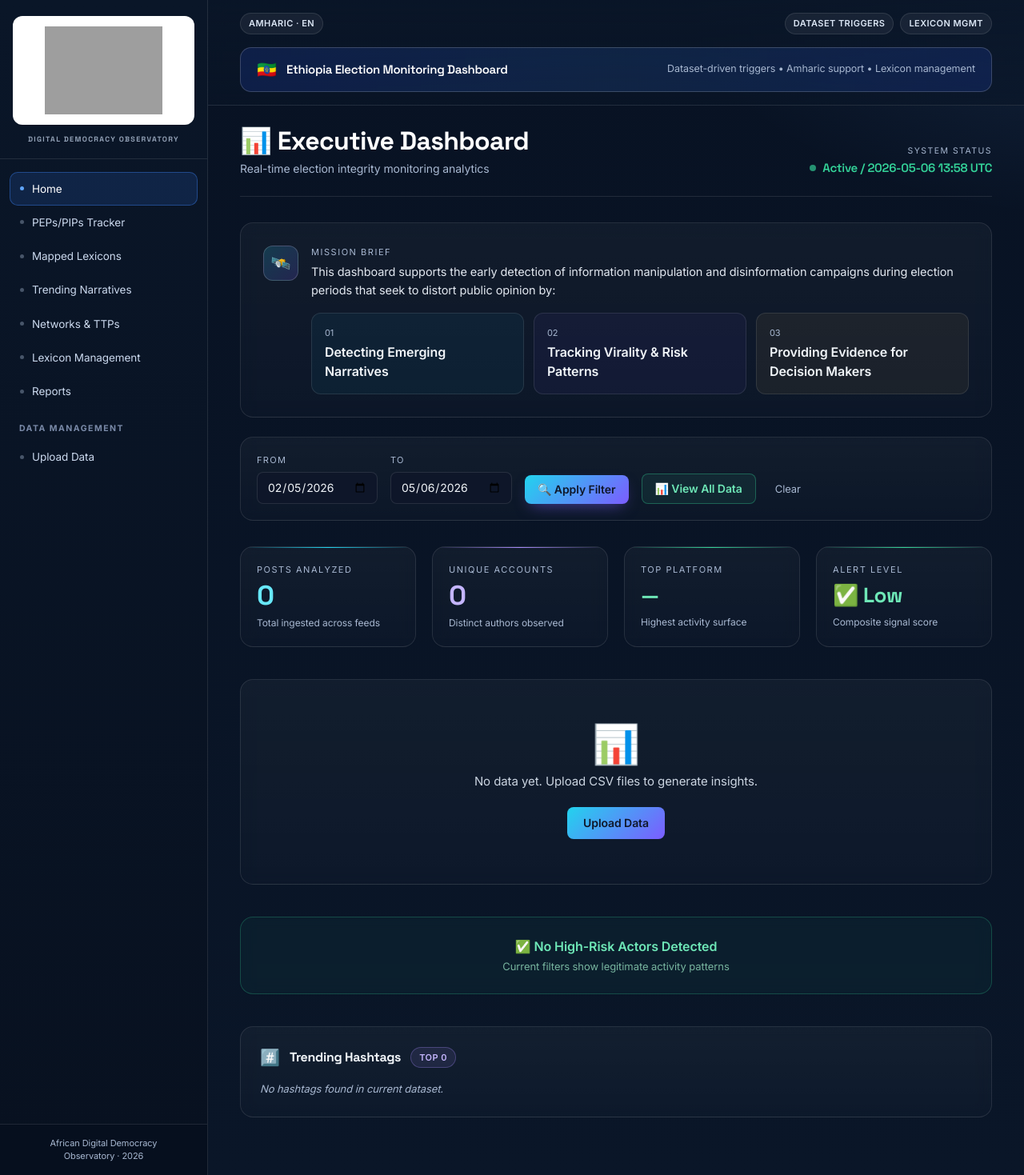
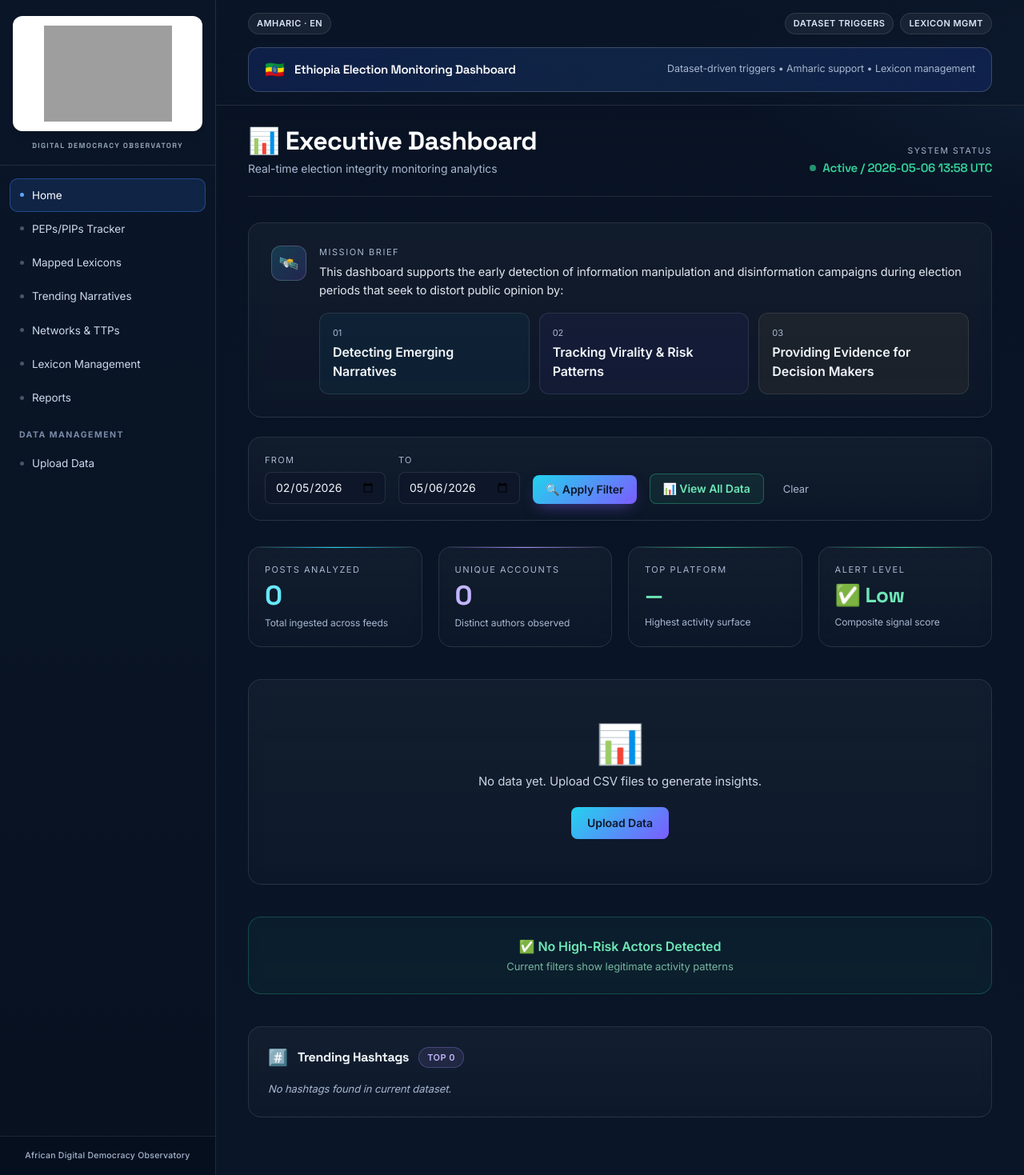
Before and after one commit to hanna-tes/Ethiopia_2026election_monitoring_tool, a Django app: page / in a window 1280 px wide. Shown: the whole page at 80% size. Run offline with Django 4.2, Linux system fonts and the light colour scheme; data comes from the database, SQL or seed files in the repository; data that the repository does not hold is empty; some libraries are stand-ins or nearby versions; grey boxes are pictures that could not be loaded.

Commit message:
Update base.html

```diff
--- a/dashboard/templates/dashboard/base.html
+++ b/dashboard/templates/dashboard/base.html
@@ -96,13 +96,13 @@
 
 <div class="flex min-h-screen">
 
-    <aside class="sidebar-shell hidden lg:flex flex-col w-[260px] shrink-0">
+    <aside class="sidebar-shell hidden lg:flex flex-col w-[270px] shrink-0">
 
         <div class="px-4 pt-5 pb-4 border-b hairline flex flex-col items-center">
-            <div class="w-full bg-white rounded-xl p-3 shadow-sm border border-white/10 flex items-center justify-center overflow-hidden">
+            <div class="w-full bg-white rounded-xl p-3 shadow-md flex items-center justify-center overflow-hidden">
                 <img src="{% static 'Ethiopia_2026election_monitoring_tool/ADDO_design.png' %}"
-                     alt="ADDO Logo Asset"
-                     class="w-full h-auto object-contain max-h-[110px]">
+                     alt="ADDO and Code For Africa Exact Brand Asset"
+                     class="w-full h-auto object-contain max-h-[120px] block">
             </div>
             <div class="text-[9px] uppercase tracking-[0.15em] font-bold text-slate-400 text-center mt-3 font-display">
                 DIGITAL DEMOCRACY OBSERVATORY
@@ -123,8 +123,8 @@
         </nav>
 
         <div class="px-5 py-4 border-t hairline bg-slate-950/20">
-            <div class="text-[11px] muted leading-snug text-center">
-                African Digital Democracy<br>Observatory · 2026
+            <div class="text-[10.5px] muted tracking-wide text-center font-medium">
+                African Digital Democracy Observatory
             </div>
         </div>
     </aside>
@@ -135,8 +135,8 @@
             <div class="max-w-[1400px] mx-auto px-6 lg:px-10 py-4 flex items-center gap-4">
 
                 <div class="flex lg:hidden items-center mr-2">
-                    <div class="bg-white px-2 py-1 rounded-md max-w-[90px] flex items-center shadow-sm">
-                        <img src="{% static 'Ethiopia_2026election_monitoring_tool/ADDO_design.png' %}" alt="ADDO" class="w-full h-auto object-contain">
+                    <div class="bg-white px-2 py-1 rounded-lg max-w-[100px] flex items-center shadow-sm">
+                        <img src="{% static 'Ethiopia_2026election_monitoring_tool/ADDO_design.png' %}" alt="ADDO Logo Asset" class="w-full h-auto object-contain">
                     </div>
                 </div>
 
```
